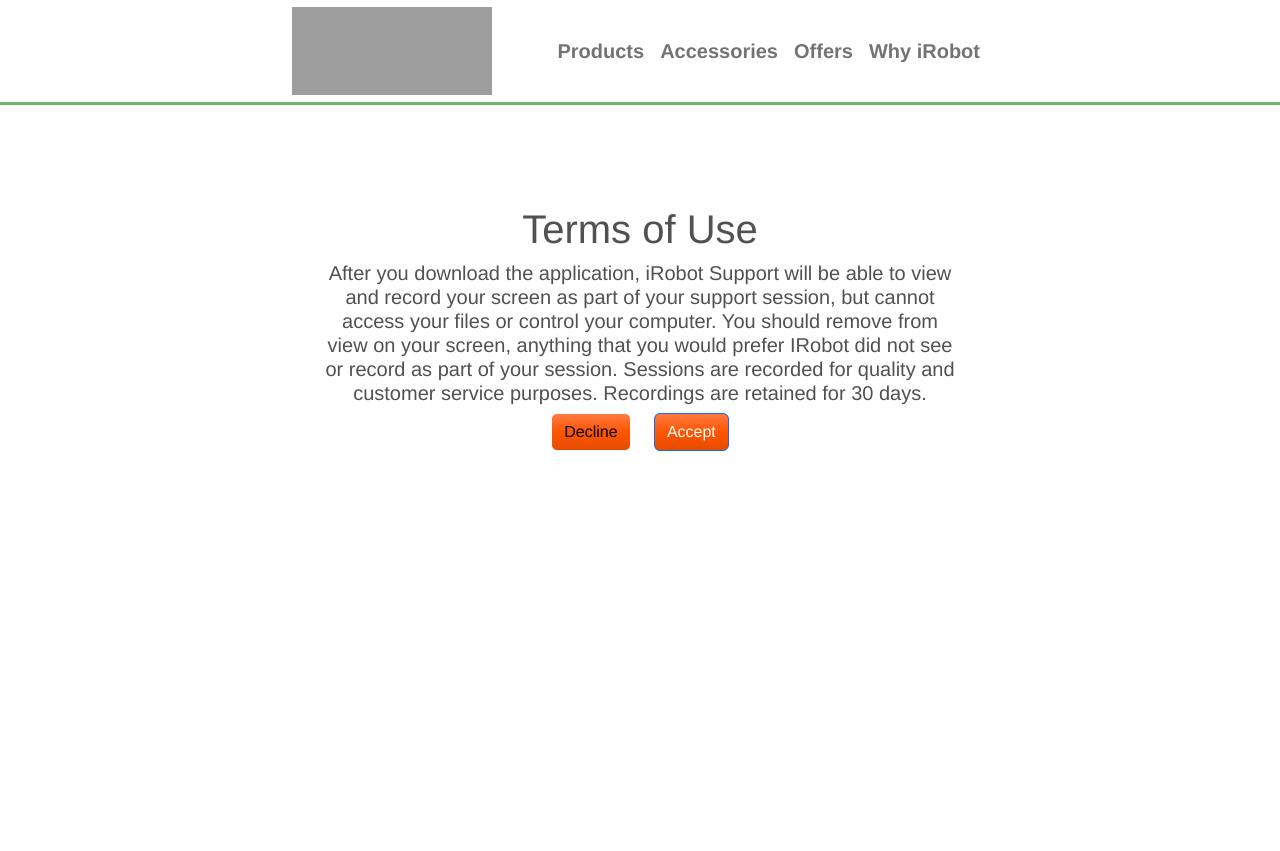
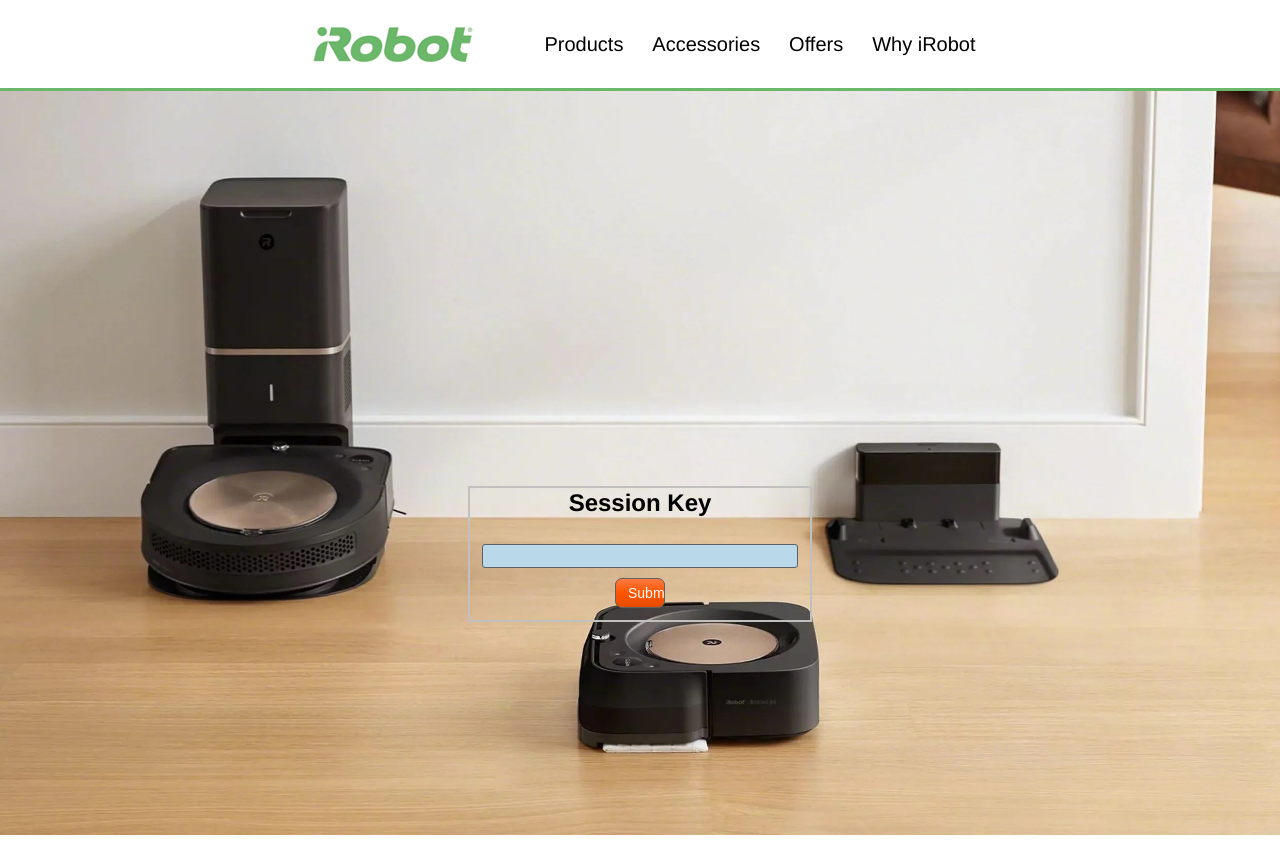
Before and after one commit to cardosor/beyondtrustcloud.com, a PHP site: page / in a window 1280 px wide. Run offline with PHP 8.4, Linux system fonts and the light colour scheme; some libraries are stand-ins or nearby versions; grey boxes are pictures that could not be loaded.

Commit message:
Removed javascrip and added css

```diff
--- a/content/public.css
+++ b/content/public.css
@@ -50,7 +50,7 @@
 }
 
 .sectionTitle span {
-	float: center;
+	float: left;
 	display: block;
 	font-size: 1.5rem;
 }
--- a/content/stylesheet.css
+++ b/content/stylesheet.css
@@ -1,6 +1,7 @@
 /* COMMON CSS */
 
 /***************************************************************** ELEMENTS */
+html, body { margin:0; padding:0 }
 
 body {
 	color: #505153;
@@ -8,8 +9,6 @@
 	font-size: 12px;
 	text-align: center;
 	background-color: #ffffff;
-	background-repeat: no-repeat;
-	background-size: cover;
 }
 
 a {
@@ -89,13 +88,6 @@
 img,
 a img {
 	border-width: 0;
-}
-
-div#container,
-.container {
-	width: 60em;
-	margin: 0 auto;
-	text-align: left;
 }
 
 table {
@@ -376,9 +368,7 @@
 	/* position: absolute;
 	top: 50%;
 	left: 50%;
-	transform: translate(-50%, 50%); */
-
-	/* display: none; */
+	transform: translate(0, -100%); */
 }
 
 /* IE[456] doesn't understand the '>' child selector
@@ -402,6 +392,7 @@
 	text-decoration: none;
 	font-weight: 900;
 	font-size: 1.2em;
+	/* transform: translate(240px, 0px); */
 }
 
 .contentBox h2 {
@@ -546,7 +537,18 @@
 
 body {
 	position: relative;
+	/* background-image: url("files/2882wide.png"); */
+	/* background-position:fixed; */
+	/* background-position: top center;
+	background-repeat: no-repeat;
+	background-size: cover;
+	back */
+	/* background-position: center center;
+    background-repeat: no-repeat;
+    background-size: cover;
+    display: block !important; */
 }
+
 
 #header .pageTitle {
 	text-align: left;
@@ -596,7 +598,7 @@
 }
 
 .sectionTitle span {
-	float: center;
+	float: none;
 	display: block;
 	font-size: 1.5rem;
 }
@@ -747,21 +749,43 @@
 	width: 85%;
 }
 
-.parent-container{
+
+
+.container{
 	display: flex;
-	height: 50vh;
+	flex-direction:row;
+	align-items: center;
+	justify-content:center;
+	width: 100%;
+	/* height: 105px; */
+	margin: 0;
+	border-bottom: solid #6CB86A;
+	background-color:  rgba(255, 255, 255);
+
+}
+
+.navbar-nav{
+	display: flex;
+	flex-direction:row;
+	align-items: center;
+	min-width: 400px;
+	width: 500px;
+	justify-content:space-around;
+}
+.container ul li{
+	list-style-type: none;
+	font-size: 20px;
+}
+.container ul li a{
+	color: black;
 }
 
 
-.navbar{
-	height: 105px;
-	border-bottom: solid #6CB86A;
-	background-color:  rgba(255, 255, 255);
-}
 
 #logoIRobot{
 	width: 200px;
 	height: 88px;
+	background-image: url("/files/logo.gif");
 }
 
 
@@ -785,12 +809,27 @@
 	margin-right: 10px;
 }
 
+.spacer{
+	width: auto;
+	height: 100px;
+}
+
 #container{
-	display: none;
-	position: absolute;
+	/* position: absolute;
 	top: 50%;
 	left: 50%;
-	transform: translate(-50%, 50%);
+	transform: translate(-50%, 50%); */
+
+	width: 100% !important;
+	height: 93vh !important;
+	background-image: url("/files/home.jpg");
+	background-position: center center;
+    background-repeat: no-repeat;
+    background-size: cover;
+    display: row;
+	flex-direction: column;
+	align-items: flex-start;
+	justify-content: center;
 }
 
 
@@ -828,11 +867,6 @@
 		height: 80%;
 	}
 
-	div#container {
-		width: 100%;
-		margin: 0;
-	}
-
 	.contentBox {
 		margin: 0;
 		margin-bottom: 8px;
@@ -856,6 +890,7 @@
 		margin: -24px -12px 12px -12px;
 		margin-bottom: 6px;
 		padding: 4px 6px;
+
 	}
 
 	form.tableless label {
--- a/home.html
+++ b/home.html
@@ -1,44 +1,30 @@
 <!DOCTYPE html PUBLIC "-//W3C//DTD XHTML 1.1//EN" "http://www.w3.org/TR/xhtml11/DTD/xhtml11.dtd">
 <html xmlns="http://www.w3.org/1999/xhtml" xml:lang="en-us">
-
-<!-- Mirrored from eval-64247665.beyondtrustcloud.com/ by HTTrack Website Copier/3.x [XR&CO'2014], Tue, 19 Jul 2022 23:36:39 GMT -->
-<!-- Added by HTTrack -->
-<meta http-equiv="content-type" content="text/html;charset=utf-8" /><!-- /Added by HTTrack -->
 
 <head>
 	<meta http-equiv="Content-Type" content="text/html; charset=utf-8" />
 	<title>Remote Support Portal | Powered by BOMGAR</title>
 	<meta name="viewport" content="width=device-width, initial-scale=1.0, maximum-scale=1.0" />
-	<link href="content/common.css" rel="stylesheet" type="text/css" />
-	<link href="content/public.css" rel="stylesheet" type="text/css" />
-	<link href="content/mobile.css" rel="stylesheet" type="text/css" />
-	<link href="content/portal-customizationse0da.css?_c=0" rel="stylesheet" type="text/css" />
-
-	<link href="https://cdn.jsdelivr.net/npm/bootstrap@5.2.0/dist/css/bootstrap.min.css" rel="stylesheet"
-		integrity="sha384-gH2yIJqKdNHPEq0n4Mqa/HGKIhSkIHeL5AyhkYV8i59U5AR6csBvApHHNl/vI1Bx" crossorigin="anonymous">
-	<script src="https://cdn.jsdelivr.net/npm/bootstrap@5.2.0/dist/js/bootstrap.bundle.min.js"
-		integrity="sha384-A3rJD856KowSb7dwlZdYEkO39Gagi7vIsF0jrRAoQmDKKtQBHUuLZ9AsSv4jD4Xa"
-		crossorigin="anonymous"></script>
-
-
-	<link href="content/stylesheet.css?view=1" rel="stylesheet" type="text/css" />
+	<link href="/content/common.css" rel="stylesheet" type="text/css" />
+	<link href="/content/public.css" rel="stylesheet" type="text/css" />
+	<link href="/content/mobile.css" rel="stylesheet" type="text/css" />
+	<link href="/content/portal-customizations.css?_c=0" rel="stylesheet" type="text/css" />
+	<link rel="prefetch" type="text/plain" href="/chat/assets/fonts/open-sans-v15-latin-regular.ttf">
+	<link rel="prefetch" type="text/plain" href="/chat/assets/fonts/open-sans-v15-latin-700.ttf">
+	<link rel="prefetch" type="text/plain" href="/chat/primeicons.ttf">
+	<link href="content/stylesheet.css" rel="stylesheet" type="text/css" />
 
 </head>
 
 <body>
 
-	<nav class="navbar navbar-expand-lg">
 	<div class="container">
-			<button class="navbar-toggler" type="button" data-bs-toggle="collapse" data-bs-target="#navbarTogglerDemo01"
-				aria-controls="navbarTogglerDemo01" aria-expanded="false" aria-label="Toggle navigation">
-				<span class="navbar-toggler-icon"></span>
-			</button>
+
 		<a class="navbar-brand" href="https://www.irobot.com/">
 			<div id="logoIRobot"></div>
 		</a>
-			<div class="collapse navbar-collapse" id="navbarTogglerDemo01">
 
-				<ul class="navbar-nav ms-auto fw-bold fs-5">
+		<ul class="navbar-nav">
 			<li class="nav-item">
 				<a class="nav-link" href="https://www.irobot.com/en_US/roomba.html">Products</a>
 			</li>
@@ -54,50 +40,37 @@
 		</ul>
 	</div>
 	</div>
-	</nav>
-
-	<div class="share-screen">
-		<h1>Terms of Use</h1>
-		<div class="share-terms">
-			<h5>
-				After you download the application, iRobot Support will be able to view and record your screen as part
-				of your support session, but cannot access your files or control your computer. You should remove from
-				view on your screen, anything that you would prefer IRobot did not see or record as part of your
-				session. Sessions are recorded for quality and customer service purposes. Recordings are retained for 30
-				days.
-			</h5>
-		</div>
-		<button type="button" class="btn btn-light btn-decline">Decline</button>
-		<button type="button" class="btn btn-primary btn-accept">Accept</button>
-
-	</div>
 
 
-	<div class="parent-container">
-
 		<div id="container">
+			<div class="spacer"></div>
 
 			<div class="contentBox" id="sessionKeyBox">
 				<h1 class="sectionTitle">
 					<span>
 						Session Key
 					</span>
+					<a rel="help" title="Show Session Key Help Window" href="help?show_help=help_session_keys"
+						target="_blank" class="popup-if-possible"
+						data-open-options="toolbar=no, directories=no, status=no, menubar=no, scrollbars=yes, resizable=yes, height=300, width=400"
+						id="help_session_keys"><img src="/content/help_16.gif" alt="Show Session Key Help Window" /></a>
+
+
 				</h1>
 				<div>
-					<form action="https://eval-64247665.beyondtrustcloud.com/check_access_key" method="get"
-						id="access_key_form">
+					<form action="/check_access_key" method="get" id="access_key_form">
 						<label id="access_key_pretty:label" for="access_key_pretty" class="accessible">Session
 							Key</label>
 						<input type="text" name="access_key_pretty" id="access_key_pretty" value="" size="20"
 							maxlength="20" autocomplete="off" />
 						<input type="submit" name="access_key_submit" id="access_key_submit" value="Submit" />
-						<img src="content/loading.gif" alt="" class="hidden" id="session_key_loading_gif" />
+						<img src="/content/loading.gif" alt="" class="hidden" id="session_key_loading_gif" />
 						<div id="access_key_error" class="hidden error"></div>
 					</form>
 
 
-					<span class="params" id="access_key_params" data-disable-clickonce="true"
-						data-enable-edge-clickonce="false" data-chat-enabled="false" data-current-locale="en-us"></span>
+					<span class="params" id="access_key_params" data-disable-clickonce="false"
+						data-enable-edge-clickonce="false" data-chat-enabled="true" data-current-locale="en-us"></span>
 					<span class="params" id="access_key_strings"
 						data-invalid-key="The key that you entered is not valid."
 						data-validation-error="Error validating access key."></span>
@@ -105,55 +78,29 @@
 				</div>
 			</div>
 
+
+
+
+			<script type="text/javascript" src="/content/lib/jquery.js"></script>
+			<script type="text/javascript" src="/content/portal.js"></script>
+			<!--[if lt IE 10]>
+<script type="text/javascript" src="/content/ie9_public.js"></script>
+<![endif]-->
+
+			<script type="text/javascript" src="/api/start_session.js"></script>
+			<script type="text/javascript" src="/api/content/core.js"></script>
+			<script type="text/javascript" src="/content/access_key_input.js"></script>
+
+
+
 		</div>
 
-	</div>
+
+
+	<center>
+		<a id="powered_by_text" href="https://www.beyondtrust.com/remote-support" class="inverse" target="_blank"
+			rel="noopener">BeyondTrust Remote Support</a>
+	</center>
 </body>
 
-<script>
-	const logo = new Image();
-	let logoIMG = document.querySelector("#logoIRobot");
-	logoIMG.src = "#"
-	logo.onload = (e) => {
-		logoIMG.style.backgroundImage = "url('" + logo.src + "')";
-		logoIMG.title = "iRobot Logo";
-	}
-	logo.src = "https://irobot-it-public-bucket.s3.amazonaws.com/Logos/iRobot_Logo_Animation_white_gif.gif?fbclid=IwAR00lZ-qtEDFnd60oqQ5qs7tvkKXo1tsOIHTBZOQniXT-O25ZgOD52kYiPo?rand=" + (Math.floor(Math.random() * 1000)).toString();
-
-	let keyInput = document.querySelector("#container");
-	let termUser = document.querySelector(".share-screen");
-	const showKeyInput = () => {
-		keyInput.style.display = "inline";
-		termUser.style.display = "none";
-		document.querySelector("body").style.backgroundImage = "url('https://irobot-it-public-bucket.s3.amazonaws.com/Logos/NA_Homepage3000x1500.jpg?fbclid=IwAR37NDZLa8XVh2ca1Jp-mBYOADLZudXiVpX1rUXoZZRAkM_dkqDDyOqxB8o')";
-	}
-	let btnAccept = document.querySelector(".btn-accept").addEventListener("click", showKeyInput);
-
-	// document.forms['access_key_form'].addEventListener('submit', (event) => {
-	// 	event.preventDefault();
-	// 	const url = "https://eval-64247665.beyondtrustcloud.com/check_access_key?access_key_pretty=123";
-
-	// 	// TODO do something here to show user that form is being submitted
-	// 	fetch(url, {
-	// 		method: 'GET',
-	// 		headers: {
-	// 			'Access-Control-Allow-Origin': '*'
-	// 		}
-	// 	}).then((resp) => {
-	// 		console.log(resp.json());
-	// 		// return resp.json(); // or resp.text() or whatever the server sends
-	// 	}).then((body) => {
-	// 		console.log(body);
-	// 		// TODO handle body
-	// 	}).catch((error) => {
-	// 		console.log(error);
-	// 		// TODO handle error
-	// 	});
-	// });
-
-
-</script>
-
-<!-- Mirrored from eval-64247665.beyondtrustcloud.com/ by HTTrack Website Copier/3.x [XR&CO'2014], Tue, 19 Jul 2022 23:36:44 GMT -->
-
 </html>
```
Also changed, not shown: content/files/2882wide.png (added), content/files/home.jpg (added), content/files/logo.gif (added). Lines whose indentation alone changed are shown as unchanged.
